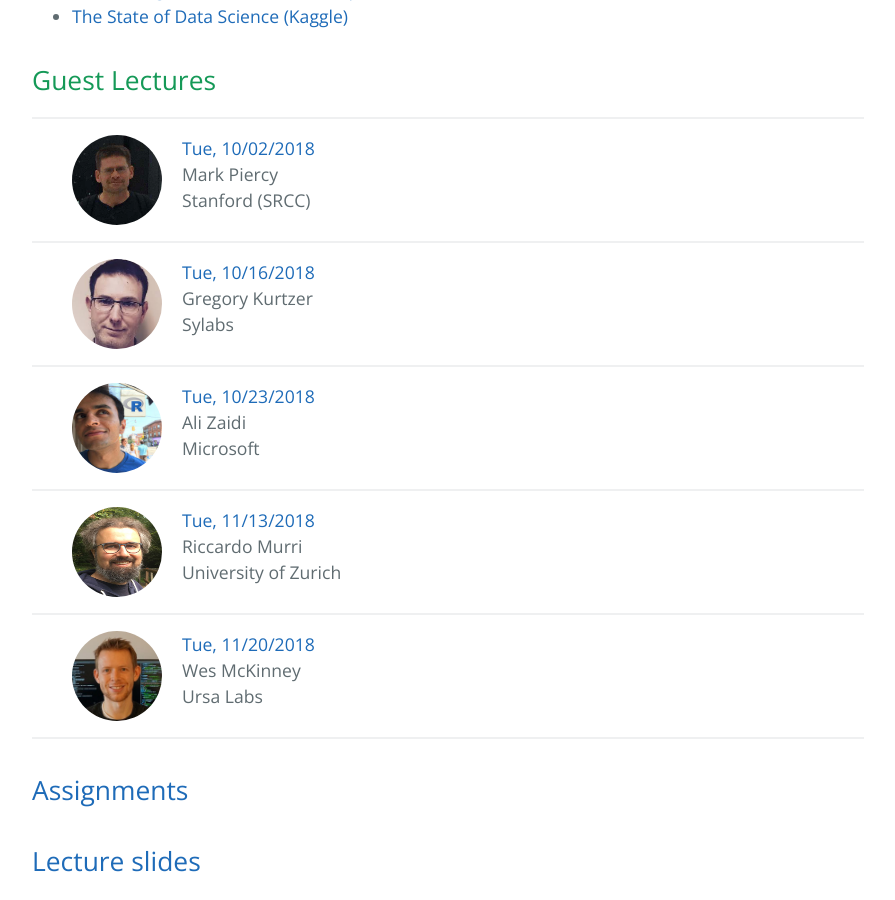
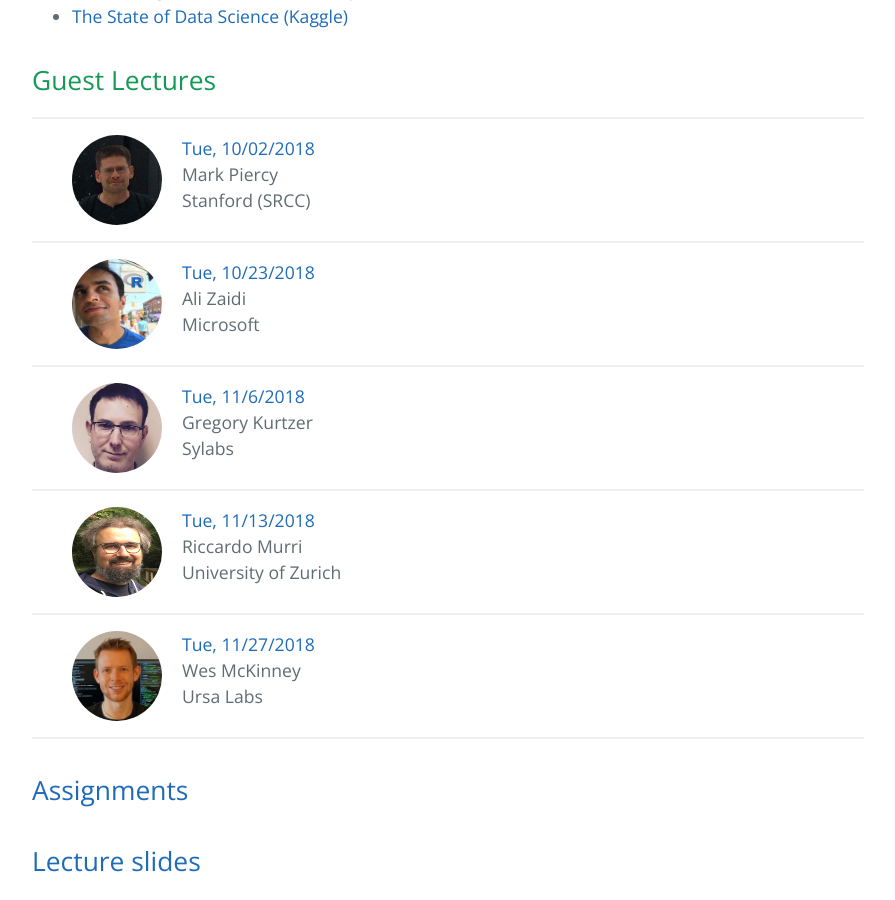
Before and after one commit to stats285/stats285.github.io, a Jekyll site: the page built from index.md, in a window 1280 px wide and 900 px high, scrolled down 1424 px. Shown: the whole window, without its empty margins (192-1087 px from the left). Built offline with Jekyll 4.4.1, drawn with Linux system fonts in a browser that asks for light colours; the repository's description, which GitHub fills in, is left out.

```diff
--- a/index.md
+++ b/index.md
@@ -61,23 +61,23 @@
 ---
 <div class="speaker-wrap">
 <div class="speakerphoto">
-<img src="assets/img/greg.jpeg">
-</div>
-<div class="card">
-<a class="talkdate" href="./kurtzer_lecture"> Tue, 10/16/2018</a> <br>
-<span class="speaker">Gregory Kurtzer</span> <br>
-<span class="speakerposition">Sylabs</span>
-</div>
-</div>
----
-<div class="speaker-wrap">
-<div class="speakerphoto">
 <img src="assets/img/azthinksR.jpg">
 </div>
 <div class="card">
 <a class="talkdate" href="./zaidi_lecture"> Tue, 10/23/2018</a> <br>
 <span class="speaker">Ali Zaidi</span> <br>
 <span class="speakerposition">Microsoft</span>
+</div>
+</div>
+---
+<div class="speaker-wrap">
+<div class="speakerphoto">
+<img src="assets/img/greg.jpeg">
+</div>
+<div class="card">
+<a class="talkdate" href="./kurtzer_lecture"> Tue, 11/6/2018</a> <br>
+<span class="speaker">Gregory Kurtzer</span> <br>
+<span class="speakerposition">Sylabs</span>
 </div>
 </div>
 ---
@@ -97,7 +97,7 @@
 <img src="assets/img/Wes.jpg">
 </div>
 <div class="card">
-<a class="talkdate" href="./mckinney_lecture"> Tue, 11/20/2018</a> <br>
+<a class="talkdate" href="./mckinney_lecture"> Tue, 11/27/2018</a> <br>
 <span class="speaker">Wes McKinney</span> <br>
 <span class="speakerposition">Ursa Labs</span>
 </div>
```
Also changed, not shown: assets/hackathon/hack.md (+5 -0 lines).
